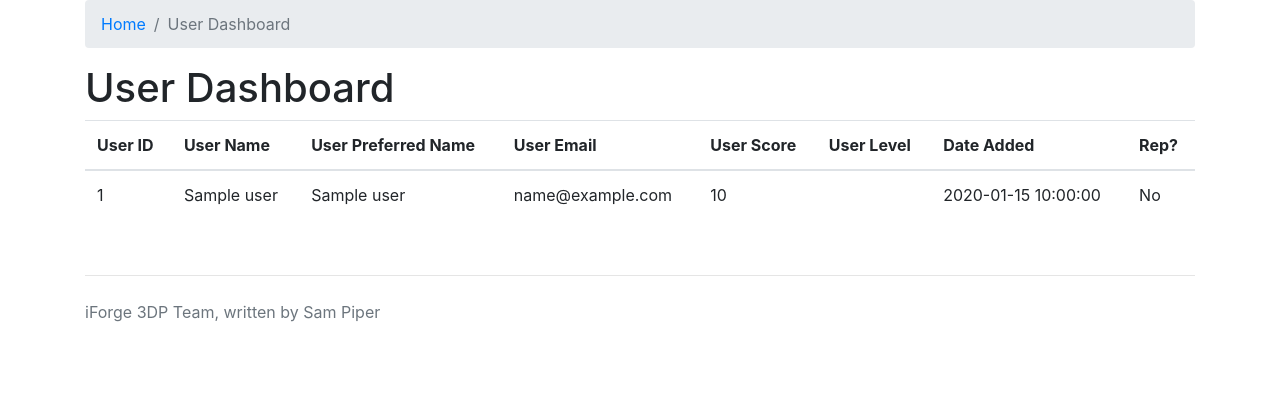
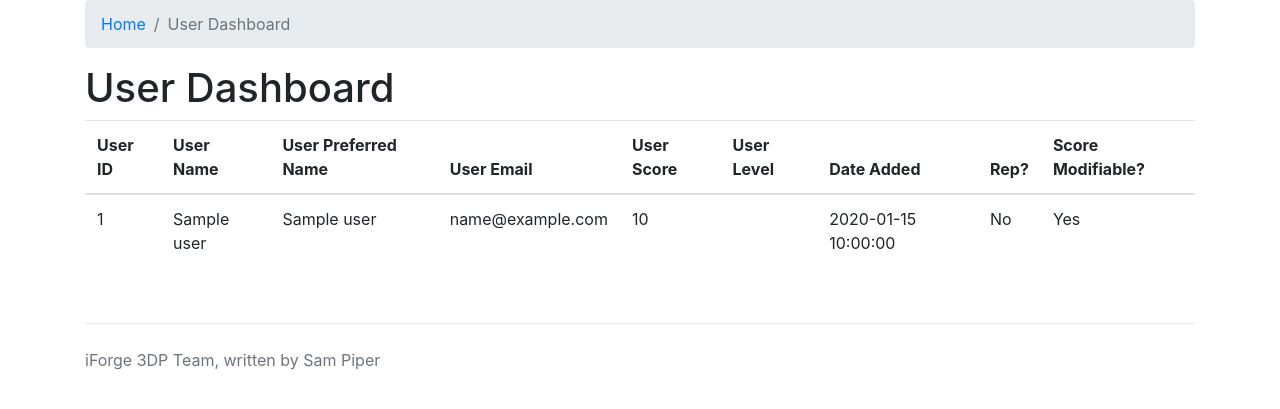
Before and after one commit to iforge-uos/print-queue-api, a Python web app: template src/templates/user_dashboard.j2 in a window 1280 px wide. Shown: the part 56-465 px from the top of the page. Run offline with Jinja, Linux system fonts and the light colour scheme; the template is opened without the code that fills it: most values are stand-ins (such as "Sample title", 1, 10 or a date in 2020); some libraries are stand-ins or nearby versions.

Commit message:
fix: fixed some issues from copypasting

```diff
--- a/src/templates/user_dashboard.j2
+++ b/src/templates/user_dashboard.j2
@@ -1,5 +1,5 @@
 {% extends "base_layout.j2" %}
-{% block title %}Print Dashboard{% endblock %}
+{% block title %}User Dashboard{% endblock %}
 
 {% block content %}
 
@@ -22,6 +22,7 @@
                 <th scope="col">User Level</th>
                 <th scope="col">Date Added</th>
                 <th scope="col">Rep?</th>
+                <th scope="col">Score Modifiable?</th>
             </tr>
         </thead>
         <tbody>
@@ -41,6 +42,11 @@
                 {% else %}
                     <td>No</td>
                 {% endif %}
+                {% if user.score_editable %}
+                    <td>Yes</td>
+                {% else %}
+                    <td>No</td>
+                {% endif %}
             </tr>
             {% endfor %}
 
```
